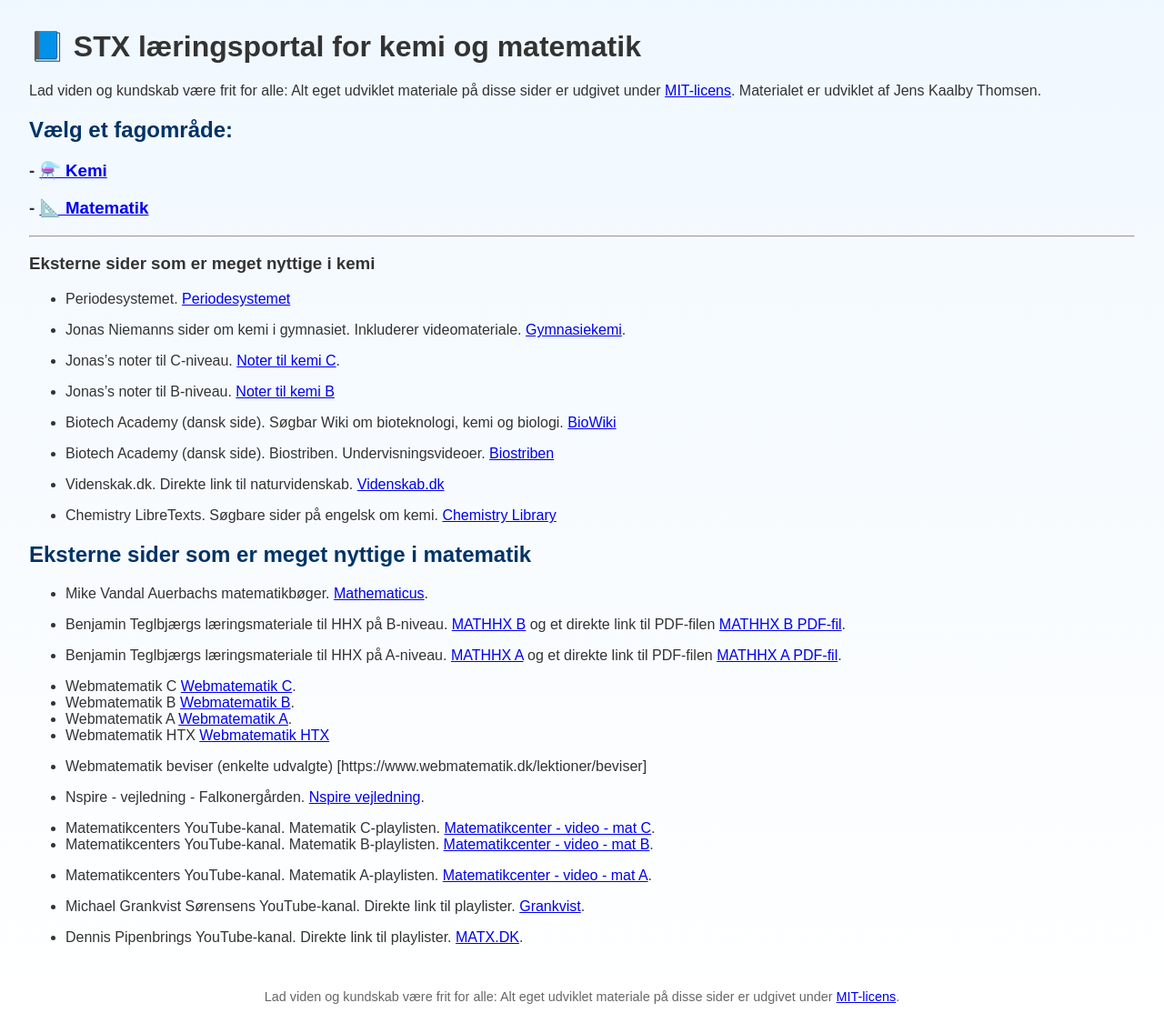
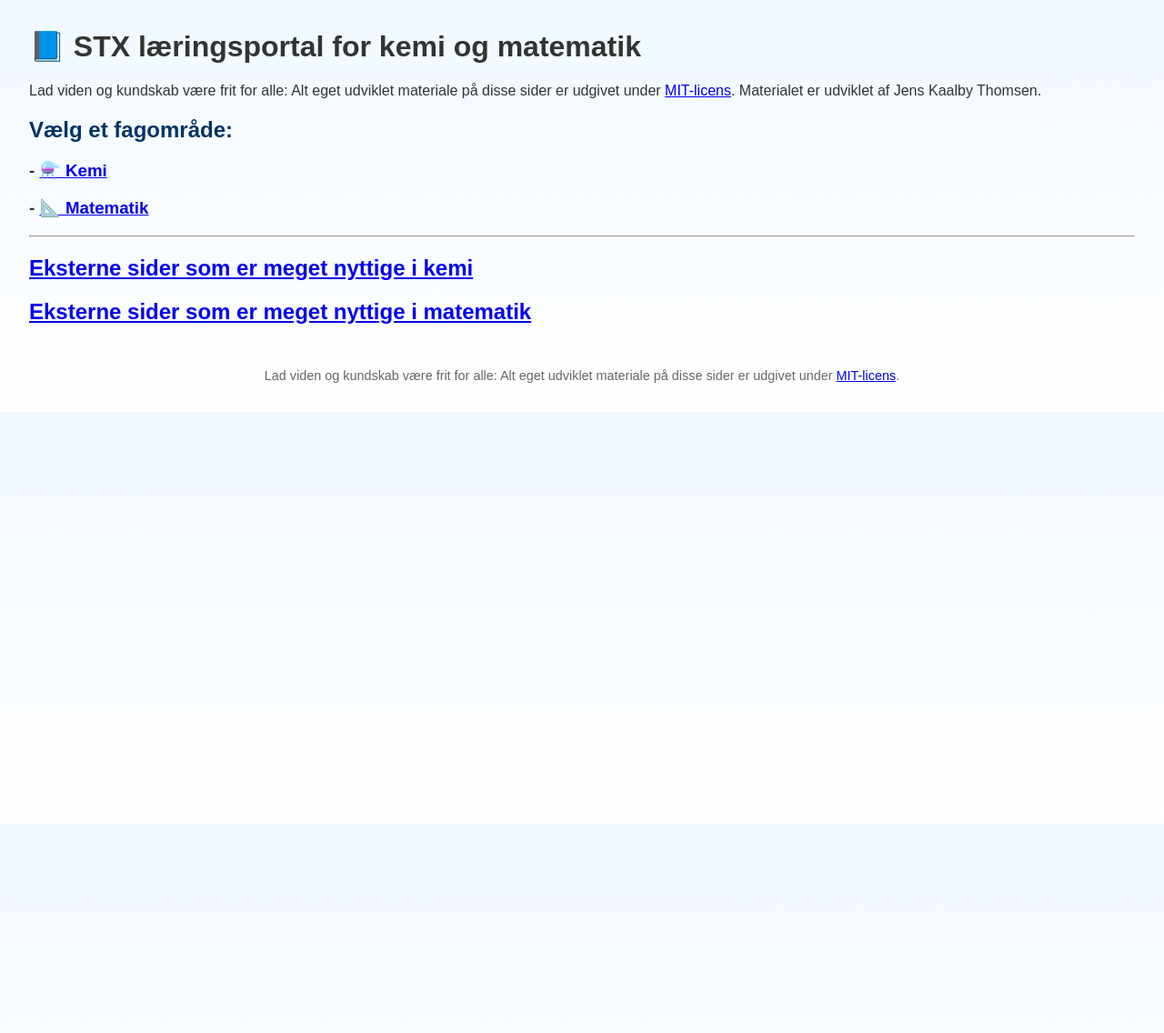
Before and after one commit to jenskaalby/matkem, a Jekyll site: the page built from index.md, in a window 1280 px wide. Shown: the whole page at 91% size. Built offline with Jekyll 4.4.1, drawn with Linux system fonts in a browser that asks for light colours.

Commit message:
Update index.md

```diff
--- a/index.md
+++ b/index.md
@@ -14,45 +14,6 @@ Lad viden og kundskab være frit for alle: Alt eget udviklet materiale på disse
 
 ---
 
-### Eksterne sider som er meget nyttige i kemi
-- Periodesystemet. [Periodesystemet](https://ptable.com/?lang=da#Egenskaber/Serie)
+## [Eksterne sider som er meget nyttige i kemi](./ekst_kem/index.md)
 
-- Jonas Niemanns sider om kemi i gymnasiet. Inkluderer videomateriale. [Gymnasiekemi](https://www.gymnasiekemi.com/).
-
-- Jonas's noter til C-niveau. [Noter til kemi C](https://www.gymnasiekemi.com/uploads/9/3/4/8/93484852/noter_-_kemi_c_-_jonas_niemann_-_1.4.pdf).
-
-- Jonas's noter til B-niveau. [Noter til kemi B](https://www.gymnasiekemi.com/ressourcer-kemi-b.html)
-
-- Biotech Academy (dansk side). Søgbar Wiki om bioteknologi, kemi og biologi. [BioWiki](https://www.biotechacademy.dk/undervisning/ordliste-indeks/)
-
-- Biotech Academy (dansk side). Biostriben. Undervisningsvideoer. [Biostriben](https://www.biotechacademy.dk/e-learning/biostriben/gymnasie/)
-
-- Videnskak.dk. Direkte link til naturvidenskab. [Videnskab.dk](https://videnskab.dk/naturvidenskab/)
-
-- Chemistry LibreTexts. Søgbare sider på engelsk om kemi. [Chemistry Library](https://chem.libretexts.org/)
-
-## Eksterne sider som er meget nyttige i matematik
-
-- Mike Vandal Auerbachs matematikbøger. [Mathematicus](https://mathematicus.dk/matematik/).
-
-- Benjamin Teglbjærgs læringsmateriale til HHX på B-niveau. [MATHHX B](https://www.mathhx.dk/b/index.html) og et direkte link til PDF-filen [MATHHX B PDF-fil](https://www.mathhx.dk/b/mathhx-b.pdf).
-- Benjamin Teglbjærgs læringsmateriale til HHX på A-niveau. [MATHHX A](https://www.mathhx.dk/a/index.html) og et direkte link til PDF-filen [MATHHX A PDF-fil](https://www.mathhx.dk/a/mathhx-a.pdf).
-
-- Webmatematik C [Webmatematik C](https://www.webmatematik.dk/lektioner/matematik-c).
-- Webmatematik B [Webmatematik B](https://www.webmatematik.dk/lektioner/matematik-b).
-- Webmatematik A [Webmatematik A](https://www.webmatematik.dk/lektioner/matematik-a).
-- Webmatematik HTX [Webmatematik HTX](https://www.webmatematik.dk/lektioner/saerligt-for-htx)
-- Webmatematik beviser (enkelte udvalgte) [https://www.webmatematik.dk/lektioner/beviser]
-
-
-
-- Nspire - vejledning - Falkonergården. [Nspire vejledning](https://sites.google.com/a/falgoo.dk/nspire-vejledning/).
-
-- Matematikcenters YouTube-kanal. Matematik C-playlisten. [Matematikcenter - video - mat C](https://www.youtube.com/playlist?list=PLBi8bp4skXCg701byNkOxDBirLsSOwNF2).
-- Matematikcenters YouTube-kanal. Matematik B-playlisten. [Matematikcenter - video - mat B](https://www.youtube.com/playlist?list=PLBi8bp4skXCizgWdbuFGCn782Yth3CqMJ).
-- Matematikcenters YouTube-kanal. Matematik A-playlisten. [Matematikcenter - video - mat A](https://www.youtube.com/playlist?list=PLBi8bp4skXCjbRdmkkAIf0rjJF8E_4bLp).
-
-
-- Michael Grankvist Sørensens YouTube-kanal. Direkte link til playlister. [Grankvist](https://www.youtube.com/@michaelgrankvistsrensen4337/playlists).
-
-- Dennis Pipenbrings YouTube-kanal. Direkte link til playlister. [MATX.DK](https://www.youtube.com/@DennisPipenbring/playlists).
+## [Eksterne sider som er meget nyttige i matematik](./ekst_mat/index.md)
```
